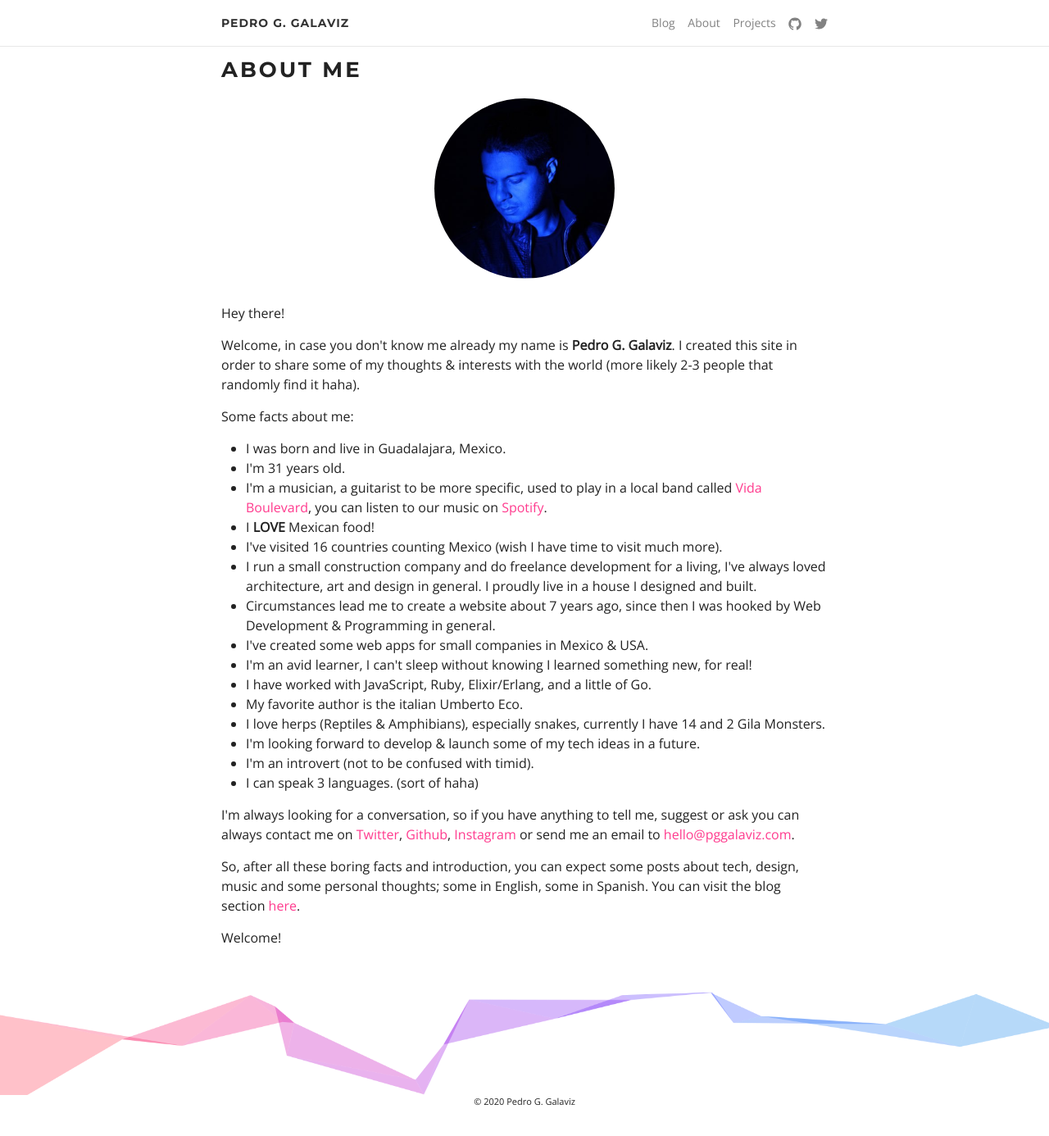
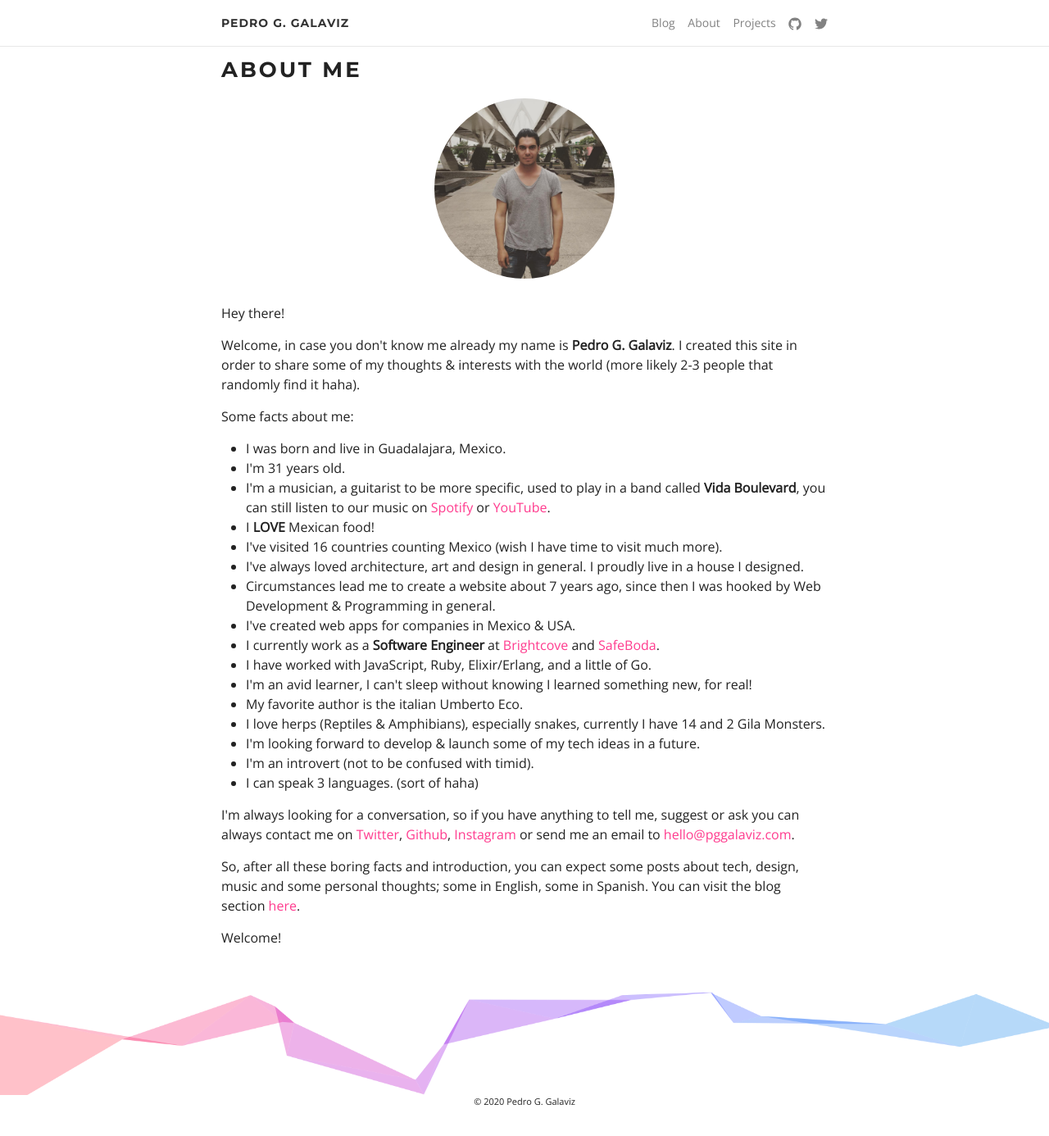
Before and after one commit to pggalaviz/pggalaviz, a Jekyll site: the page built from about/index.html, in a window 1280 px wide and 1386 px high. Shown: the whole window at 82% size. Built offline with Jekyll 4.4.1, drawn with Linux system fonts in a browser that asks for light colours.

Commit message:
update about me

```diff
--- a/about/index.html
+++ b/about/index.html
@@ -5,7 +5,7 @@ title: About Me
 
 <div id="about">
   <h1>About Me</h1>
-  <div id="about-pic-container"><img src="{{site.url}}/assets/img/pggalaviz.jpg" alt="Pedro G. Galaviz"></div>
+  <div id="about-pic-container"><img src="{{site.url}}/assets/img/me.jpg" alt="Pedro G. Galaviz"></div>
   <p>Hey there!</p>
   <p>Welcome, in case  you don't know me already my
     name is <b>Pedro G. Galaviz</b>. I created this site in order to share some of my thoughts
@@ -14,18 +14,23 @@ title: About Me
   <ul>
     <li>I was born and live in Guadalajara, Mexico.</li>
     <li>I'm 31 years old.</li>
-    <li>I'm a musician, a guitarist to be more specific, used to play in a local band called <a
-        href="http://vidaboulevard.com" target="_blank">Vida Boulevard</a>, you can listen to our music on <a
-        href="https://open.spotify.com/artist/3SEcgO5sl4MKCm09SPFKTB" target="_blank">Spotify</a>.
+    <li>I'm a musician, a guitarist to be more specific, used to play in a
+      band called <b>Vida Boulevard</b>, you can still listen to our music on <a
+        href="https://open.spotify.com/artist/3SEcgO5sl4MKCm09SPFKTB"
+        target="_blank">Spotify</a> or <a
+        href="https://www.youtube.com/user/vidaboulevard" target="_blank">YouTube</a>.
     <li>I <b>LOVE</b> Mexican food!</li>
     <li>I've visited 16 countries counting Mexico (wish I have time to visit much more).</li>
-    <li>I run a small construction company and do freelance development for a living, I've always loved architecture, art and
-      design in general. I proudly live in a house I designed and built.</li>
+    <li>I've always loved architecture, art and design in general. I proudly live in a house I designed.</li>
     <li>Circumstances lead me to create a website about 7 years ago, since then I was hooked by Web
       Development &amp; Programming in general.</li>
-    <li>I've created some web apps for small companies in Mexico &amp; USA.</li>
+    <li>I've created web apps for companies in Mexico &amp; USA.</li>
+    <li>I currently work as a <b>Software Engineer</b> at <a
+        href="https://brightcove.com" target="_blank">Brightcove</a> and
+        <a href="https://safeboda.com" target="_blank">SafeBoda</a>.
+    </li>
+    <li>I have worked with JavaScript, Ruby, Elixir/Erlang, and a little of Go.</li>
     <li>I'm an avid learner, I can't sleep without knowing I learned something new, for real!</li>
-    <li>I have worked with JavaScript, Ruby, Elixir/Erlang, and a little of Go.</li>
     <li>My favorite author is the italian Umberto Eco.</li>
     <li>I love herps (Reptiles &amp; Amphibians), especially snakes, currently I have 14 and 2 Gila Monsters.</li>
     <li>I'm looking forward to develop &amp; launch some of my tech ideas in a future.</li>
```
Also changed, not shown: assets/img/me.jpg (added).
